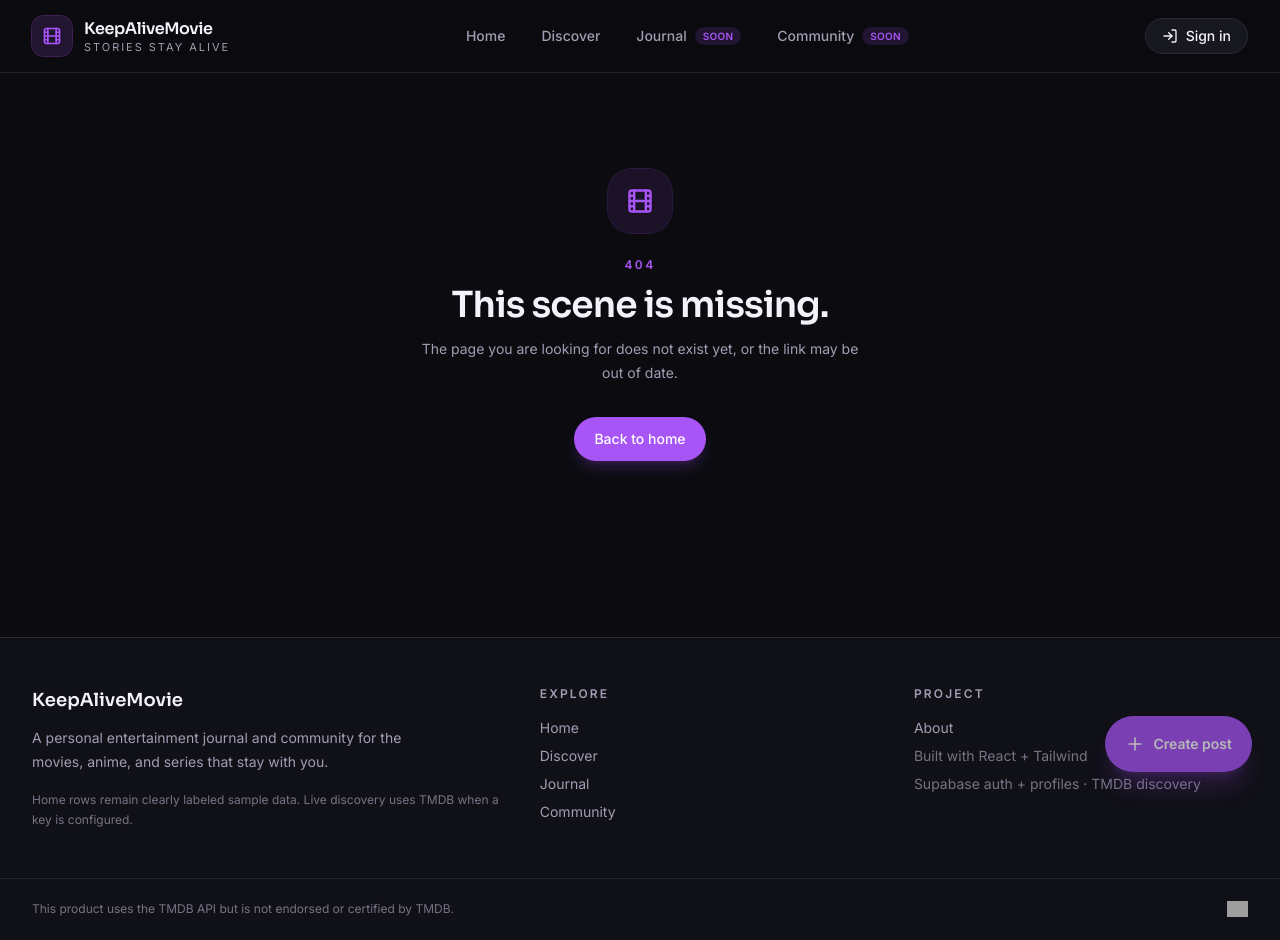
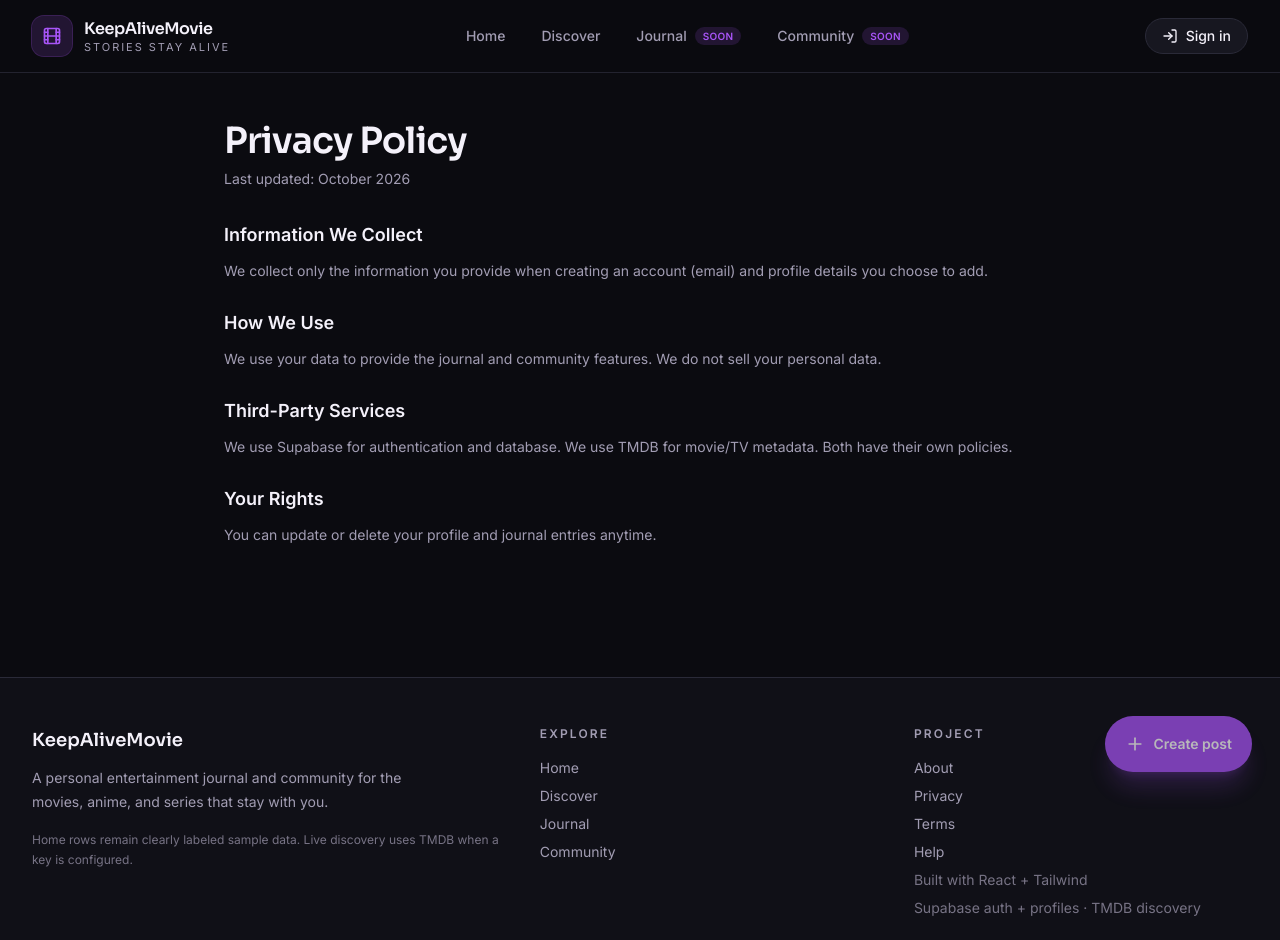
Before and after one commit to Saurabh24500/KeepAliveCinema, a React (Vite) app: page /privacy in a window 1280 px wide. Shown: the top 940 px of the page. Built offline with nearby package versions, Linux system fonts and the light colour scheme; no server answers; grey boxes are pictures that could not be loaded.

Commit message:
feat: add privacy/terms/help pages and footer links

```diff
--- a/src/app/router.tsx
+++ b/src/app/router.tsx
@@ -7,15 +7,18 @@ import { AuthConfirmPage } from '../pages/AuthConfirmPage'
 import { CommunityPage } from '../pages/CommunityPage'
 import { DiscoverPage } from '../pages/DiscoverPage'
 import { ForgotPasswordPage } from '../pages/ForgotPasswordPage'
+import { HelpPage } from '../pages/HelpPage'
 import { HomePage } from '../pages/HomePage'
 import { JournalPage } from '../pages/JournalPage'
 import { MediaDetailPage } from '../pages/MediaDetailPage'
 import { NotFoundPage } from '../pages/NotFoundPage'
 import { OnboardingPage } from '../pages/OnboardingPage'
+import { PrivacyPage } from '../pages/PrivacyPage'
 import { ProfilePage } from '../pages/ProfilePage'
 import { ResetPasswordPage } from '../pages/ResetPasswordPage'
 import { SignInPage } from '../pages/SignInPage'
 import { SignUpPage } from '../pages/SignUpPage'
+import { TermsPage } from '../pages/TermsPage'
 
 export const router = createBrowserRouter([
   {
@@ -48,6 +51,9 @@ export const router = createBrowserRouter([
       { path: 'auth/confirm', element: <AuthConfirmPage /> },
       { path: 'confirm', element: <AuthConfirmPage /> },
       { path: 'about', element: <AboutPage /> },
+      { path: 'privacy', element: <PrivacyPage /> },
+      { path: 'terms', element: <TermsPage /> },
+      { path: 'help', element: <HelpPage /> },
       { path: '*', element: <NotFoundPage /> },
     ],
   },
--- a/src/components/layout/Footer.tsx
+++ b/src/components/layout/Footer.tsx
@@ -74,6 +74,30 @@ export function Footer() {
                 About
               </Link>
             </li>
+            <li>
+              <Link
+                to="/privacy"
+                className="text-cinema-muted transition-colors hover:text-cinema-text"
+              >
+                Privacy
+              </Link>
+            </li>
+            <li>
+              <Link
+                to="/terms"
+                className="text-cinema-muted transition-colors hover:text-cinema-text"
+              >
+                Terms
+              </Link>
+            </li>
+            <li>
+              <Link
+                to="/help"
+                className="text-cinema-muted transition-colors hover:text-cinema-text"
+              >
+                Help
+              </Link>
+            </li>
             <li className="text-cinema-muted/70">Built with React + Tailwind</li>
             <li className="text-cinema-muted/70">
               Supabase auth + profiles · TMDB discovery
--- /dev/null
+++ b/src/pages/HelpPage.tsx
@@ -0,0 +1,32 @@
+import { usePageTitle } from '../hooks/usePageTitle'
+
+export function HelpPage() {
+  usePageTitle('Help')
+
+  return (
+    <div className="mx-auto w-full max-w-4xl px-4 py-12 sm:px-6 lg:px-8">
+      <header className="mb-8">
+        <h1 className="font-display text-3xl font-semibold tracking-tight text-cinema-text sm:text-4xl">
+          Help & FAQ
+        </h1>
+      </header>
+
+      <div className="space-y-6 text-sm leading-7 text-cinema-muted">
+        <section>
+          <h2 className="mb-2 text-lg font-semibold text-cinema-text">How do I add to journal?</h2>
+          <p>Go to Discover or a media detail page, sign in, and click Add to journal.</p>
+        </section>
+
+        <section>
+          <h2 className="mb-2 text-lg font-semibold text-cinema-text">How do spoilers work?</h2>
+          <p>Mark posts as containing spoilers. Others need to click Reveal to view.</p>
+        </section>
+
+        <section>
+          <h2 className="mb-2 text-lg font-semibold text-cinema-text">Forgot password?</h2>
+          <p>Use Forgot password on sign in page.</p>
+        </section>
+      </div>
+    </div>
+  )
+}
--- /dev/null
+++ b/src/pages/PrivacyPage.tsx
@@ -0,0 +1,38 @@
+import { usePageTitle } from '../hooks/usePageTitle'
+
+export function PrivacyPage() {
+  usePageTitle('Privacy Policy')
+
+  return (
+    <div className="mx-auto w-full max-w-4xl px-4 py-12 sm:px-6 lg:px-8">
+      <header className="mb-8">
+        <h1 className="font-display text-3xl font-semibold tracking-tight text-cinema-text sm:text-4xl">
+          Privacy Policy
+        </h1>
+        <p className="mt-2 text-sm text-cinema-muted">Last updated: October 2026</p>
+      </header>
+
+      <div className="space-y-6 text-sm leading-7 text-cinema-muted">
+        <section>
+          <h2 className="mb-2 text-lg font-semibold text-cinema-text">Information We Collect</h2>
+          <p>We collect only the information you provide when creating an account (email) and profile details you choose to add.</p>
+        </section>
+
+        <section>
+          <h2 className="mb-2 text-lg font-semibold text-cinema-text">How We Use</h2>
+          <p>We use your data to provide the journal and community features. We do not sell your personal data.</p>
+        </section>
+
+        <section>
+          <h2 className="mb-2 text-lg font-semibold text-cinema-text">Third-Party Services</h2>
+          <p>We use Supabase for authentication and database. We use TMDB for movie/TV metadata. Both have their own policies.</p>
+        </section>
+
+        <section>
+          <h2 className="mb-2 text-lg font-semibold text-cinema-text">Your Rights</h2>
+          <p>You can update or delete your profile and journal entries anytime.</p>
+        </section>
+      </div>
+    </div>
+  )
+}
--- /dev/null
+++ b/src/pages/TermsPage.tsx
@@ -0,0 +1,33 @@
+import { usePageTitle } from '../hooks/usePageTitle'
+
+export function TermsPage() {
+  usePageTitle('Terms of Service')
+
+  return (
+    <div className="mx-auto w-full max-w-4xl px-4 py-12 sm:px-6 lg:px-8">
+      <header className="mb-8">
+        <h1 className="font-display text-3xl font-semibold tracking-tight text-cinema-text sm:text-4xl">
+          Terms of Service
+        </h1>
+        <p className="mt-2 text-sm text-cinema-muted">Last updated: October 2026</p>
+      </header>
+
+      <div className="space-y-6 text-sm leading-7 text-cinema-muted">
+        <section>
+          <h2 className="mb-2 text-lg font-semibold text-cinema-text">Use of Service</h2>
+          <p>KeepAliveMovie is for personal use to track and discuss movies, anime, and series.</p>
+        </section>
+
+        <section>
+          <h2 className="mb-2 text-lg font-semibold text-cinema-text">Content</h2>
+          <p>You are responsible for content you post. Keep it respectful and follow spoiler guidelines.</p>
+        </section>
+
+        <section>
+          <h2 className="mb-2 text-lg font-semibold text-cinema-text">Disclaimer</h2>
+          <p>This product uses the TMDB API but is not endorsed or certified by TMDB.</p>
+        </section>
+      </div>
+    </div>
+  )
+}
```
